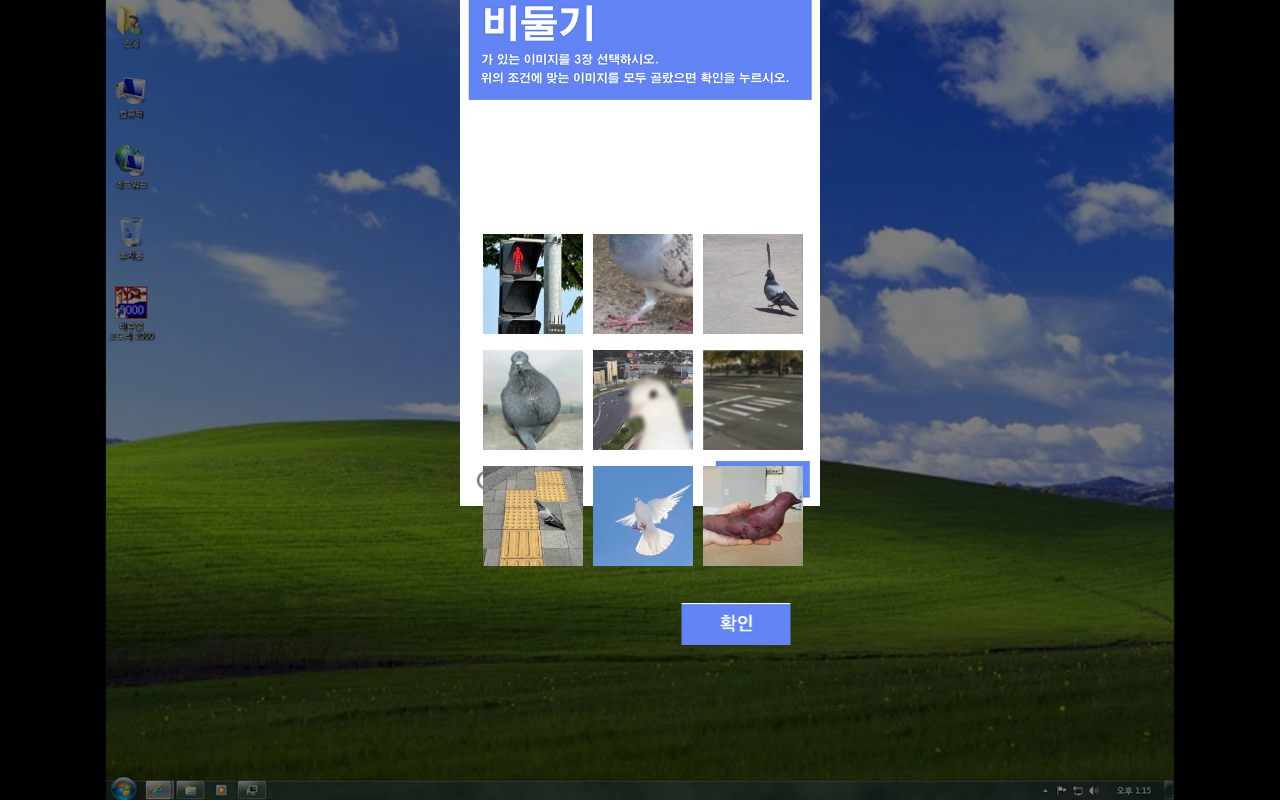
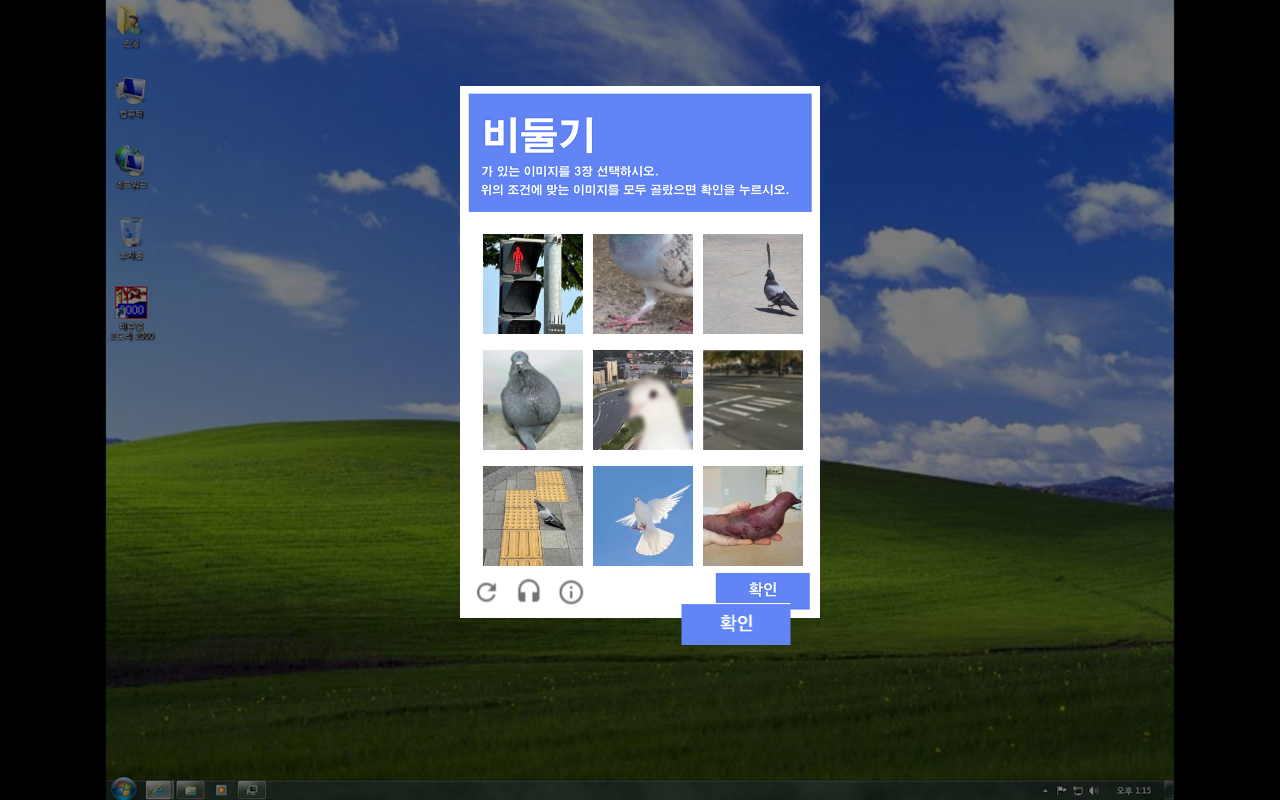
Before and after one commit to mimisuuuuuuu/today1, a plain HTML site: page index.html in a window 1280 px wide. Drawn offline with Linux system fonts and the light colour scheme.

Commit message:
Update index.html

```diff
--- a/index.html
+++ b/index.html
@@ -63,7 +63,7 @@
             width: 360px;
             height: 532px;
             position: absolute;
-            top: 30%;
+            top: 44%;
             left: 50%;
             transform: translate(-50%, -50%);
             cursor: pointer;
```
